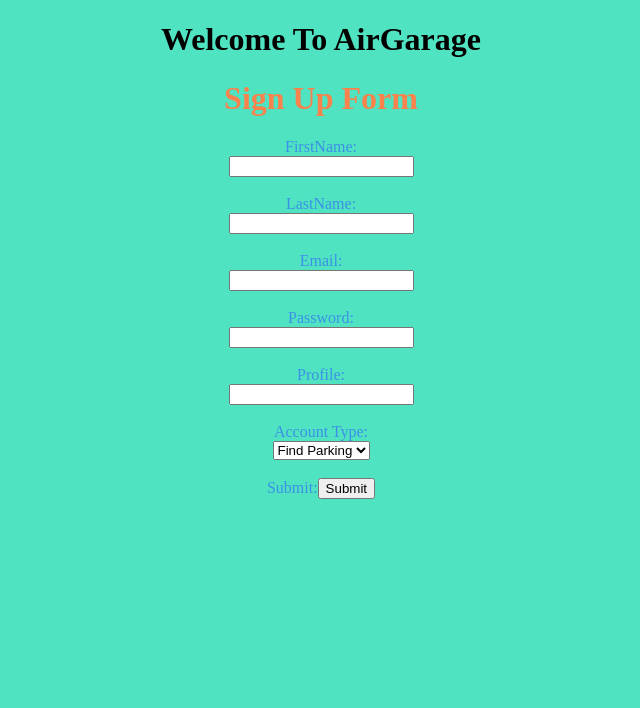
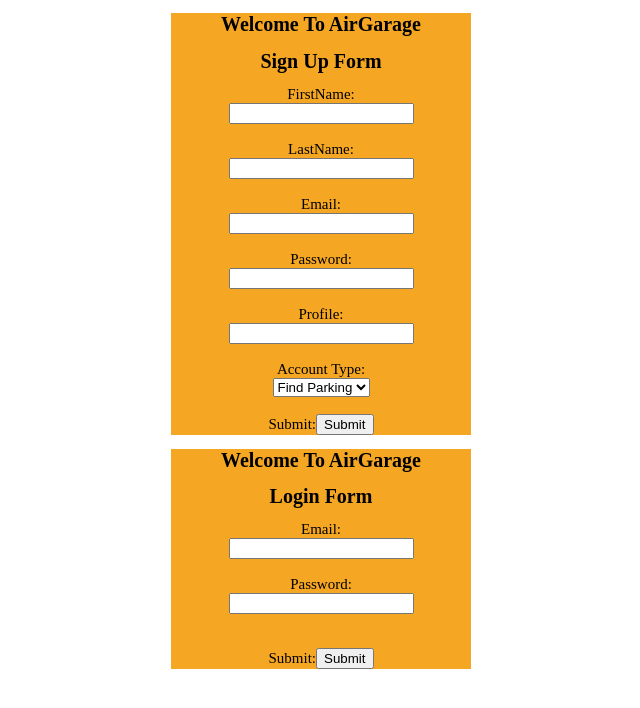
Before and after one commit to airgarage-capstone/Babu-Form, a React (Create React App) app: page / in a window 1280 px wide. Shown: the top 708 px of the page, without its empty margins (319-959 px from the left). Built offline with nearby package versions, Linux system fonts and the light colour scheme.

Commit message:
Add files via upload

```diff
--- a/src/App.css
+++ b/src/App.css
@@ -1,35 +1,17 @@
 .App {
+
+  color:#ff6900;
   text-align: center;
 }
 
-.App-logo {
-  animation: App-logo-spin infinite 20s linear;
-  height: 80px;
-}
+h1{
 
-.App-header {
-  background-color: #222;
-  height: 150px;
-  padding: 20px;
-  color: white;
-}
+	font-size: 20px;
 
-.App-title {
-  font-size: 1.5em;
-}
-
-.App-intro {
-  font-size: large;
-}
-
-@keyframes App-logo-spin {
-  from { transform: rotate(0deg); }
-  to { transform: rotate(360deg); }
 }
 
 body {
-  background: #50E3C2;
-  'padding: 20px;
-  'font-family: 'Roboto', sans-serif;
+  background: #FFFFFF;
   font-family: Ubuntu;
+  font-size: 15px;
 }
--- a/src/App.js
+++ b/src/App.js
@@ -8,12 +8,13 @@
   render() {
     return (
       <div className="App">
-        <h1>Welcome To AirGarage</h1>
-        <Form></Form>
+
 		<Info></Info>
+		<Form></Form>
       </div>
     );
   }
 }
 
 export default App;
+ <h1>Welcome To AirGarage</h1>
--- a/src/Form.css
+++ b/src/Form.css
@@ -1,12 +1,15 @@
 .FormTitle {
-    color:#fa824c;
+    color:#F5A623;
+
 }
 
 .FormTitle {
   text-align: center;
+
 }
 
 body {
+
   margin: 1;
   padding: 1;
   font-family: Ubuntu;
--- a/src/Form.js
+++ b/src/Form.js
@@ -3,10 +3,74 @@
 import './Form.css';
 
 class Form extends Component {
-    render() {
+
+	constructor(props) {
+    super(props);
+    this.state = {
+			email: '',
+			password: '',
+
+	}
+
+    this.handleChange = this.handleChange.bind(this);
+    this.handleSubmit = this.handleSubmit.bind(this);
+	}
+
+	handleChange(event) {
+		this.setState({[event.target.name]: event.target.value});
+	}
+
+	handleSubmit(event) {
+
+	alert(
+	'Email was entered: ' + this.state.email +
+	'\nPassword was entered: ' + this.state.password
+	);
+
+    event.preventDefault();
+	console.log(this.state);
+	}
+
+
+	render() {
+
         return (
-            <div className="Form">
-                <h1 className="FormTitle">Sign Up Form</h1>
+            <div className="Info">
+				<h1>Welcome To AirGarage</h1>
+                <h1>Login Form</h1>
+
+				<form onSubmit={this.handleSubmit}>
+
+                    <label>Email: {' '} </label><br />
+                         <label>
+                         <input
+						 type="text"
+						 name="email"
+						 value = {this.state.email}
+						 onChange = {this.handleChange}
+						 />
+						 <br />
+					</label>
+					<br />
+
+                    <label>Password: {' '} </label><br />
+                         <label>
+                         <input
+						 type="text"
+						 name="password"
+						 value = {this.state.password}
+						 onChange = {this.handleChange}
+						 />
+						 <br />
+					</label>
+					<br />
+
+					<label>
+					<br />
+						Submit:
+						<input type="submit" value="Submit" />
+					</label>
+				</form>
             </div>
 
         );
--- a/src/Info.css
+++ b/src/Info.css
@@ -1,7 +1,7 @@
 .Info {
-    color:#3c91e6;
+    color:#000000;
+	background-color:#f5a623;
+	width:300px;
+	margin: auto;
+	text-align: center;
 }
-
-.Info {
-  text-align: center;
-}
--- a/src/Info.js
+++ b/src/Info.js
@@ -17,6 +17,39 @@
 
 class Info extends Component {
 
+	constructor(props) {
+    super(props);
+    this.state = {
+			FirstName: '',
+			LastName:  '',
+			email: '',
+			password: '',
+			profile: ''
+
+	}
+
+    this.handleChange = this.handleChange.bind(this);
+    this.handleSubmit = this.handleSubmit.bind(this);
+	}
+
+	handleChange(event) {
+		this.setState({[event.target.name]: event.target.value});
+	}
+
+	handleSubmit(event) {
+
+	alert(
+	'FirstName was entered: ' + this.state.FirstName +
+	'\nLastName was entered: ' + this.state.LastName +
+	'\nEmail was entered: ' + this.state.email +
+	'\nPassword was entered: ' + this.state.password +
+	'\nProfile was entered: ' + this.state.profile
+	);
+
+    event.preventDefault();
+	console.log(this.state);
+	}
+
 	static defaultProps = {
 		categories: ['Find Parking', 'List a spot', 'Both']
 	}
@@ -28,47 +61,83 @@
 		});
 
 
+
         return (
             <div className="Info">
-                <form>
+				<h1>Welcome To AirGarage</h1>
+                <h1>Sign Up Form</h1>
+
+				<form onSubmit={this.handleSubmit}>
+
 					<label>FirstName: {' '} </label><br />
-                         <input type="text" name="Fname" />
-                </form>
+					<label>
+                         <input
+						 type="text"
+						 name="FirstName"
+						 value = {this.state.FirstName}
+						 onChange = {this.handleChange}
+						 />
 						 <br />
-                <form>
+					</label>
+					<br />
+
+                    <label>LastName: {' '} </label><br />
                          <label>
-                        LastName: {' '} </label><br />
-                         <input type="text" name="Lname" />
-                </form>
+                         <input
+						 type="text"
+						 name="LastName"
+						 value = {this.state.LastName}
+						 onChange = {this.handleChange}
+						 />
 						 <br />
-                <form>
+					</label>
+					<br />
+
+
+                    <label>Email: {' '} </label><br />
                          <label>
-                        Email: {' '} </label><br />
-                         <input type="text" name="emailAdd" />
-                </form>
+                         <input
+						 type="text"
+						 name="email"
+						 value = {this.state.email}
+						 onChange = {this.handleChange}
+						 />
 						 <br />
-                <form>
+					</label>
+					<br />
+
+                    <label>Password: {' '} </label><br />
                          <label>
-                        Password: {' '} </label><br />
-                         <input type="text" name="Pass" />
-                </form>
+                         <input
+						 type="text"
+						 name="password"
+						 value = {this.state.password}
+						 onChange = {this.handleChange}
+						 />
 						 <br />
-                <form>
+					</label>
+					<br />
+
+                    <label>Profile: {' '} </label><br />
                          <label>
-                        Profile: {' '} </label><br />
-                         <input type="text" name="Username" />
-                </form>
+                         <input
+						 type="text"
+						 name="profile"
+						 value = {this.state.profile}
+						 onChange = {this.handleChange}
+						 />
 						 <br />
-                <form>
+					</label>
+
 					<label>
+					<br />
 						Account Type: </label><br />
 							<select ref="category">
 							{categoryOptions}
 							</select>
-				</form>
 				<br />
-                <form>
 					<label>
+					<br />
 						Submit:
 						<input type="submit" value="Submit" />
 					</label>
--- a/src/index.css
+++ b/src/index.css
@@ -2,4 +2,5 @@
   margin: 1;
   padding: 1;
   font-family: Ubuntu;
+
 }
```
Lines whose indentation alone changed are shown as unchanged.
